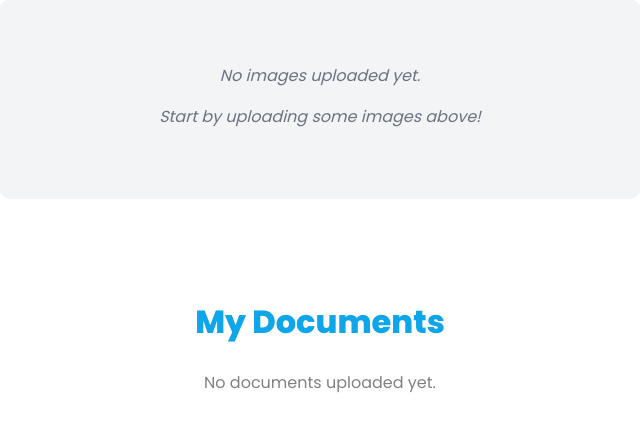
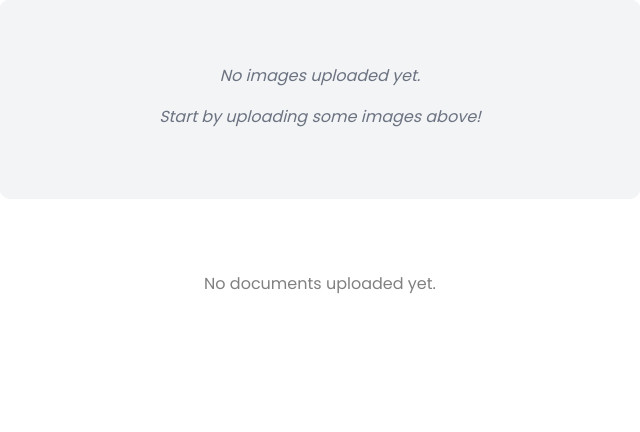
Before and after one commit to kyro2829/cloud5-1, a PHP site: page /drive.php in a window 1280 px wide. Shown: the part 345-777 px from the top of the page, without its empty margins (320-960 px from the left). Run offline with PHP 8.4, Linux system fonts and the light colour scheme; the visitor is signed in with stand-in values (Sample User, id 1); data comes from the database, SQL or seed files in the repository; some libraries are stand-ins or nearby versions.

Commit message:
drive.php

```diff
--- a/drive.php
+++ b/drive.php
@@ -896,7 +896,7 @@ function showStatus(message, type = 'info', duration = 5000) {
     </script>
 
 <section id="documents-section" style="margin-top:3rem;">
-  <h2 style="text-align:center; font-size:2rem; color:var(--primary-500); margin-bottom:1.5rem;">My Documents</h2>
+
   <div style="display: grid; grid-template-columns: repeat(auto-fill, minmax(250px, 1fr)); gap: 1.2rem;">
     <?php
     try {
```
